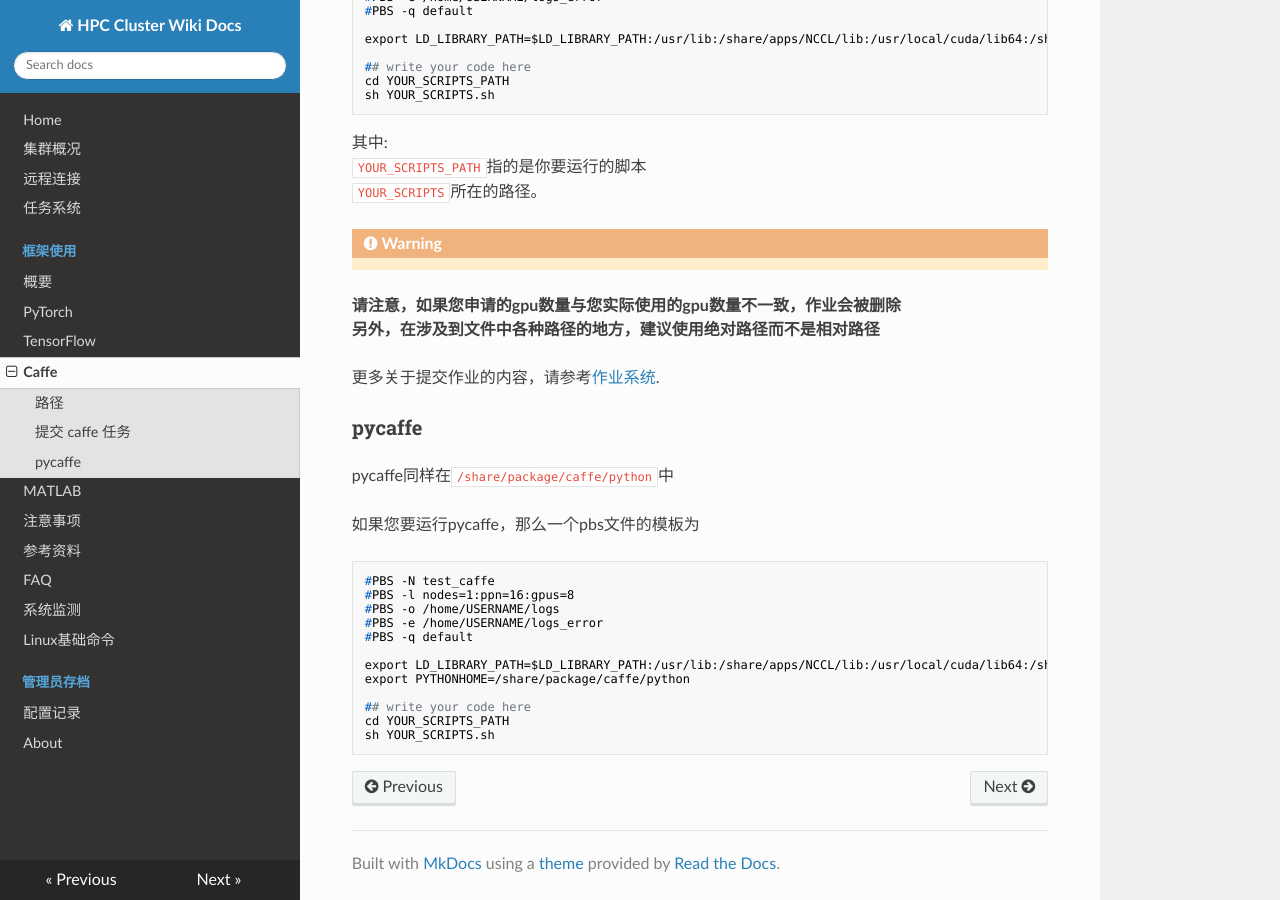
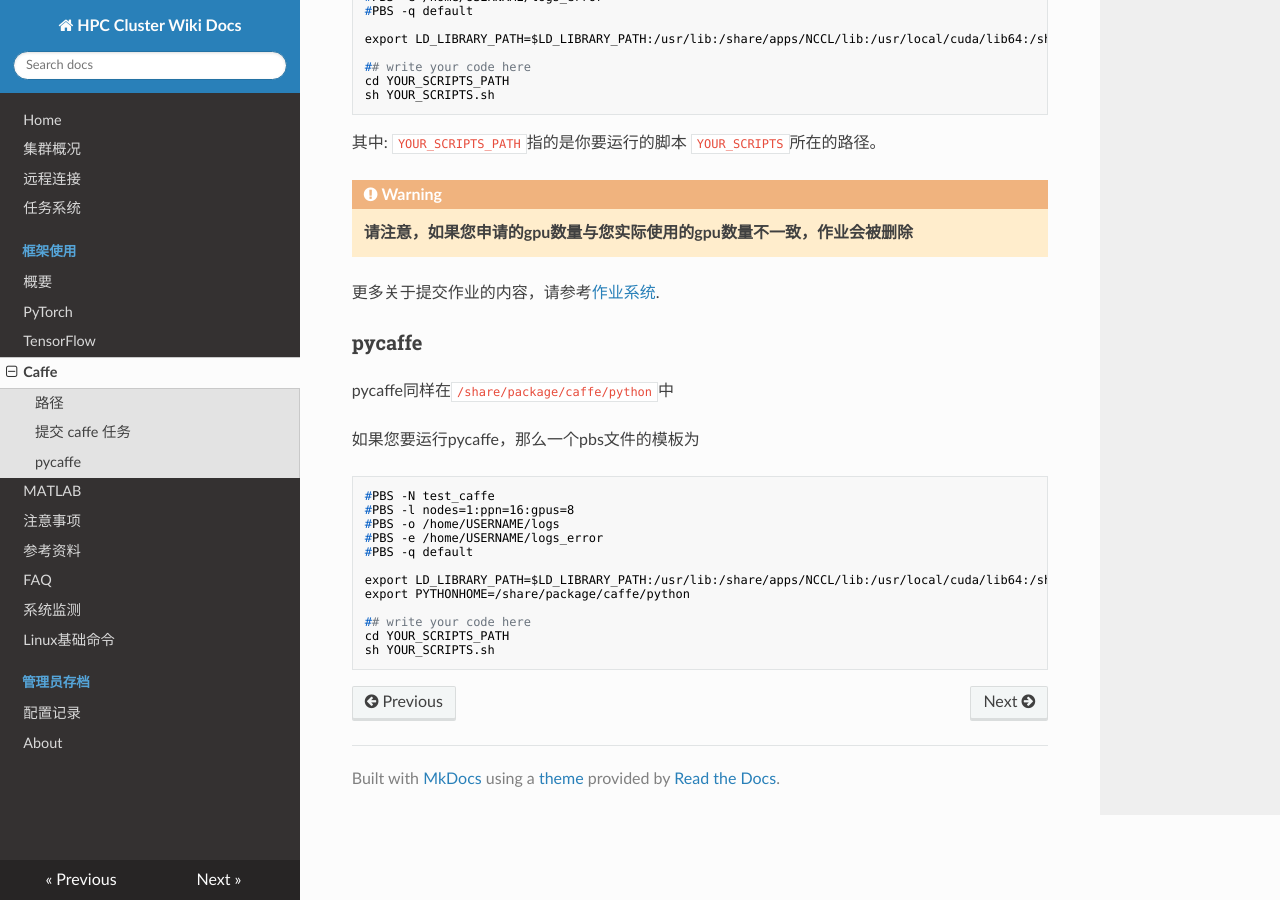
Before and after one commit to SSRheart/HPC_wiki_docs, an MkDocs documentation site: the page built from docs/framework/caffe.md, in a window 1280 px wide and 900 px high, scrolled down 580 px. Built offline with MkDocs 1.6.1, drawn with Linux system fonts in a browser that asks for light colours; nearby versions of some CDN libraries; old or Windows-style settings are respelled for this version of MkDocs.

Commit message:
fix typo

```diff
--- a/docs/framework/caffe.md
+++ b/docs/framework/caffe.md
@@ -32,8 +32,9 @@ sh YOUR_SCRIPTS.sh
 `YOUR_SCRIPTS`所在的路径。
 
 !!! Warning
-**请注意，如果您申请的gpu数量与您实际使用的gpu数量不一致，作业会被删除**
-**另外，在涉及到文件中各种路径的地方，建议使用绝对路径而不是相对路径**
+    **请注意，如果您申请的gpu数量与您实际使用的gpu数量不一致，作业会被删除** <br/>
+
+
 
 
 更多关于提交作业的内容，请参考[作业系统](../jobs.md).
```
Also changed, not shown: docs/tips.md (+2 -1 lines).
